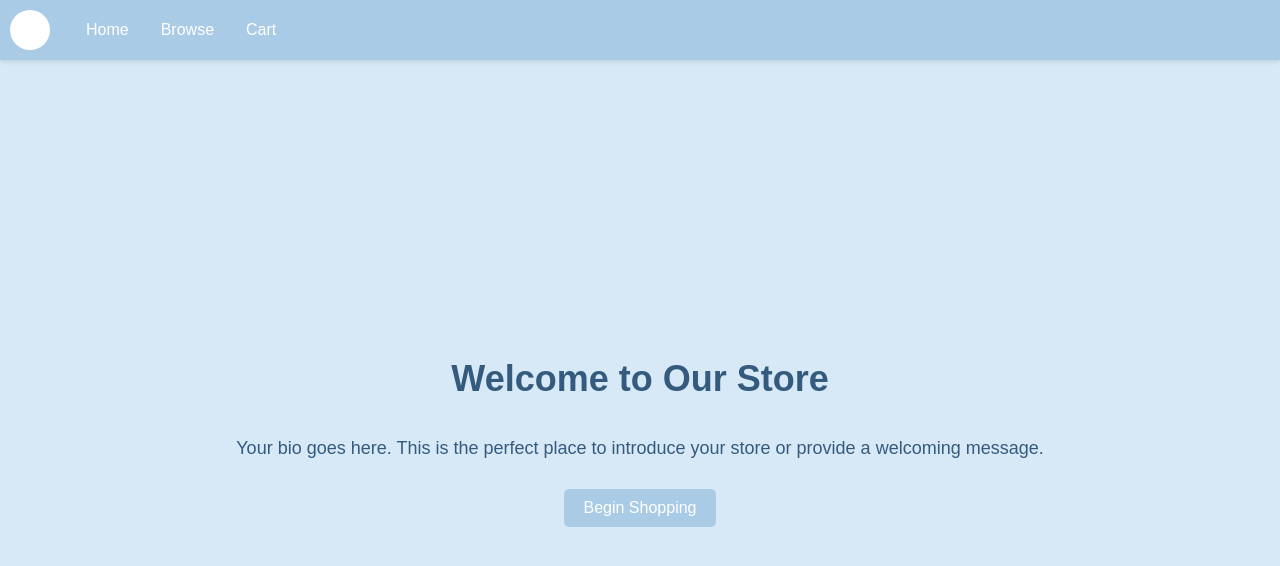
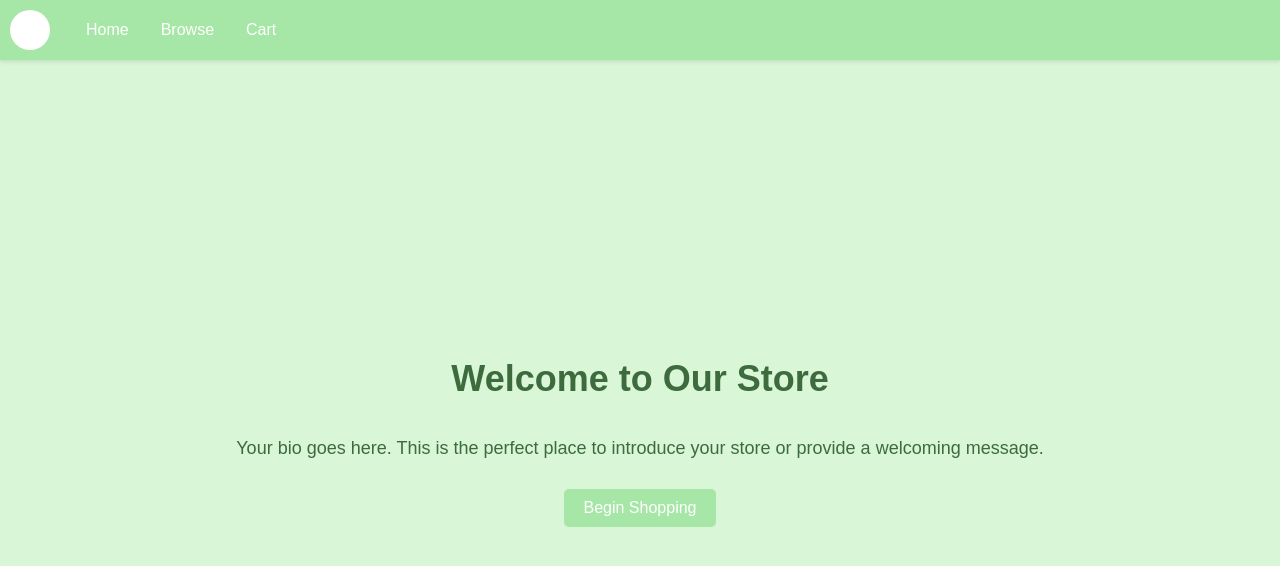
Before and after one commit to ozcar9975/jentle, a plain HTML site: page index.html in a window 1280 px wide. Drawn offline with Linux system fonts and the light colour scheme.

Commit message:
added comments and changed color

```diff
--- a/index.html
+++ b/index.html
@@ -3,99 +3,114 @@
 <head>
     <meta charset="UTF-8">
     <meta name="viewport" content="width=device-width, initial-scale=1.0">
-    <title>Pastel Blue Webpage</title>
+    <title>Light Green Webpage</title>
     <style>
+        /* General styles for the page */
         body {
             font-family: Arial, sans-serif;
-            background-color: #d7e9f7;
+            background-color: #d9f7d7; /* Light green background color */
             margin: 0;
             padding: 0;
         }
 
-        /* Navigation bar styles */
+        /* Styles for the navigation bar */
         .navbar {
             display: flex;
             align-items: center;
-            background-color: #a9cbe6;
+            background-color: #a6e6a6; /* Light green color for the navigation bar */
             padding: 10px;
-            box-shadow: 0 2px 4px rgba(0, 0, 0, 0.1);
+            box-shadow: 0 2px 4px rgba(0, 0, 0, 0.1); /* Subtle shadow under the navbar */
         }
 
+        /* Styles for the buttons in the navigation bar */
         .navbar button {
-            background: none;
-            border: none;
-            color: #ffffff;
+            background: none; /* No background for buttons */
+            border: none; /* No border for buttons */
+            color: #ffffff; /* White text for buttons */
             font-size: 16px;
-            margin: 0 10px;
-            cursor: pointer;
-            transition: transform 0.2s, color 0.2s;
+            margin: 0 10px; /* Space between buttons */
+            cursor: pointer; /* Pointer cursor for buttons */
+            transition: transform 0.2s, color 0.2s; /* Smooth hover effects */
         }
 
+        /* Hover effect for navigation buttons */
         .navbar button:hover {
-            color: #f8f8ff;
-            transform: scale(1.1);
+            color: #f8f8ff; /* Slightly brighter text on hover */
+            transform: scale(1.1); /* Slightly enlarge the button on hover */
         }
 
+        /* Styles for the logo area in the navigation bar */
         .logo {
-            height: 40px;
-            width: 40px;
-            background-color: #ffffff;
-            margin-right: 20px;
-            border-radius: 50%;
+            height: 40px; /* Height of the logo */
+            width: 40px; /* Width of the logo */
+            background-color: #ffffff; /* White color for the logo */
+            margin-right: 20px; /* Space between logo and buttons */
+            border-radius: 50%; /* Circular shape for the logo */
         }
 
-        /* Main content styles */
+        /* Main content area styles */
         .main-content {
             display: flex;
-            flex-direction: column;
-            align-items: center;
-            justify-content: center;
-            height: calc(100vh - 60px);
-            text-align: center;
-            color: #345b7d;
+            flex-direction: column; /* Stack elements vertically */
+            align-items: center; /* Center elements horizontally */
+            justify-content: center; /* Center elements vertically */
+            height: calc(100vh - 60px); /* Full height minus the height of the navbar */
+            text-align: center; /* Center text alignment */
+            color: #3d6b3d; /* Darker green text color */
         }
 
+        /* Styles for the main heading */
         .main-content h1 {
-            font-size: 36px;
-            margin-bottom: 20px;
+            font-size: 36px; /* Large font size for the heading */
+            margin-bottom: 20px; /* Space below the heading */
         }
 
+        /* Styles for the paragraph below the heading */
         .main-content p {
-            font-size: 18px;
-            margin-bottom: 30px;
+            font-size: 18px; /* Medium font size for the paragraph */
+            margin-bottom: 30px; /* Space below the paragraph */
         }
 
+        /* Styles for the "Begin Shopping" button */
         .begin-button {
-            background-color: #a9cbe6;
-            color: #ffffff;
-            padding: 10px 20px;
-            border: none;
-            border-radius: 5px;
-            font-size: 16px;
-            cursor: pointer;
-            transition: transform 0.2s, background-color 0.2s;
+            background-color: #a6e6a6; /* Light green background color for the button */
+            color: #ffffff; /* White text color */
+            padding: 10px 20px; /* Padding inside the button */
+            border: none; /* No border for the button */
+            border-radius: 5px; /* Rounded corners for the button */
+            font-size: 16px; /* Medium font size for the button */
+            cursor: pointer; /* Pointer cursor for the button */
+            transition: transform 0.2s, background-color 0.2s; /* Smooth hover effects */
         }
 
+        /* Hover effect for the "Begin Shopping" button */
         .begin-button:hover {
-            background-color: #7daec9;
-            transform: scale(1.1);
+            background-color: #7ebc7e; /* Slightly darker green on hover */
+            transform: scale(1.1); /* Slightly enlarge the button on hover */
         }
     </style>
 </head>
 <body>
 
-    <!-- Navigation bar -->
+    <!-- Navigation bar section -->
     <div class="navbar">
+        <!-- Placeholder for the logo -->
         <div class="logo"></div>
+        <!-- Home button that redirects to the home page -->
         <button onclick="location.href='home.html'">Home</button>
+        <!-- Browse button that redirects to the browse page -->
         <button onclick="location.href='browse.html'">Browse</button>
+        <!-- Cart button that redirects to the cart page -->
         <button onclick="location.href='cart.html'">Cart</button>
     </div>
 
-    <!-- Main content area -->
+    <!-- Main content section -->
     <div class="main-content">
+        <!-- Main heading for the page -->
         <h1>Welcome to Our Store</h1>
+        <!-- Placeholder paragraph for the bio or description -->
         <p>Your bio goes here. This is the perfect place to introduce your store or provide a welcoming message.</p>
+        <!-- Button to start shopping that redirects to the browse page -->
         <button class="begin-button" onclick="location.href='browse.html'">Begin Shopping</button>
     </div>
 
```
